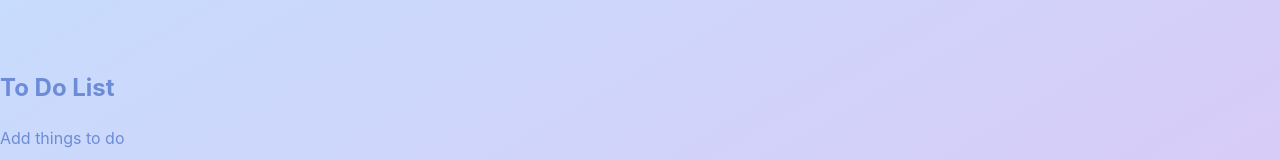
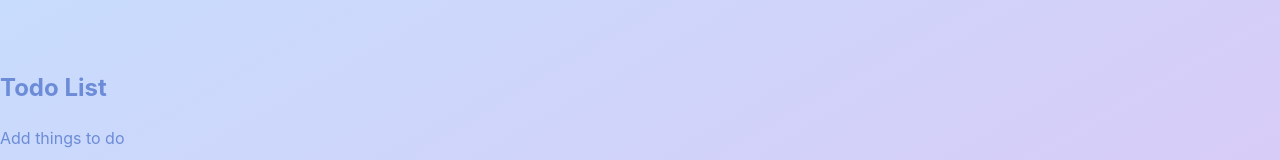
Before and after one commit to ritacc12/ToDo-List, a React (Vite) app: page / in a window 1280 px wide. Shown: the part 272-432 px from the top of the page. Built offline with nearby package versions, Linux system fonts and the light colour scheme.

Commit message:
adjust the title of Todo List

```diff
--- a/src/component/Header.jsx
+++ b/src/component/Header.jsx
@@ -3,7 +3,7 @@ import React from "react";
 const Header = () => {
   return (
     <div className="isolate Header text-left">
-      <h2 className="text-4xl pb-1">To Do List</h2>
+      <h2 className="text-4xl pb-1">Todo List</h2>
       <p className="text-sm pb-3">Add things to do</p>
     </div>
   );
```
